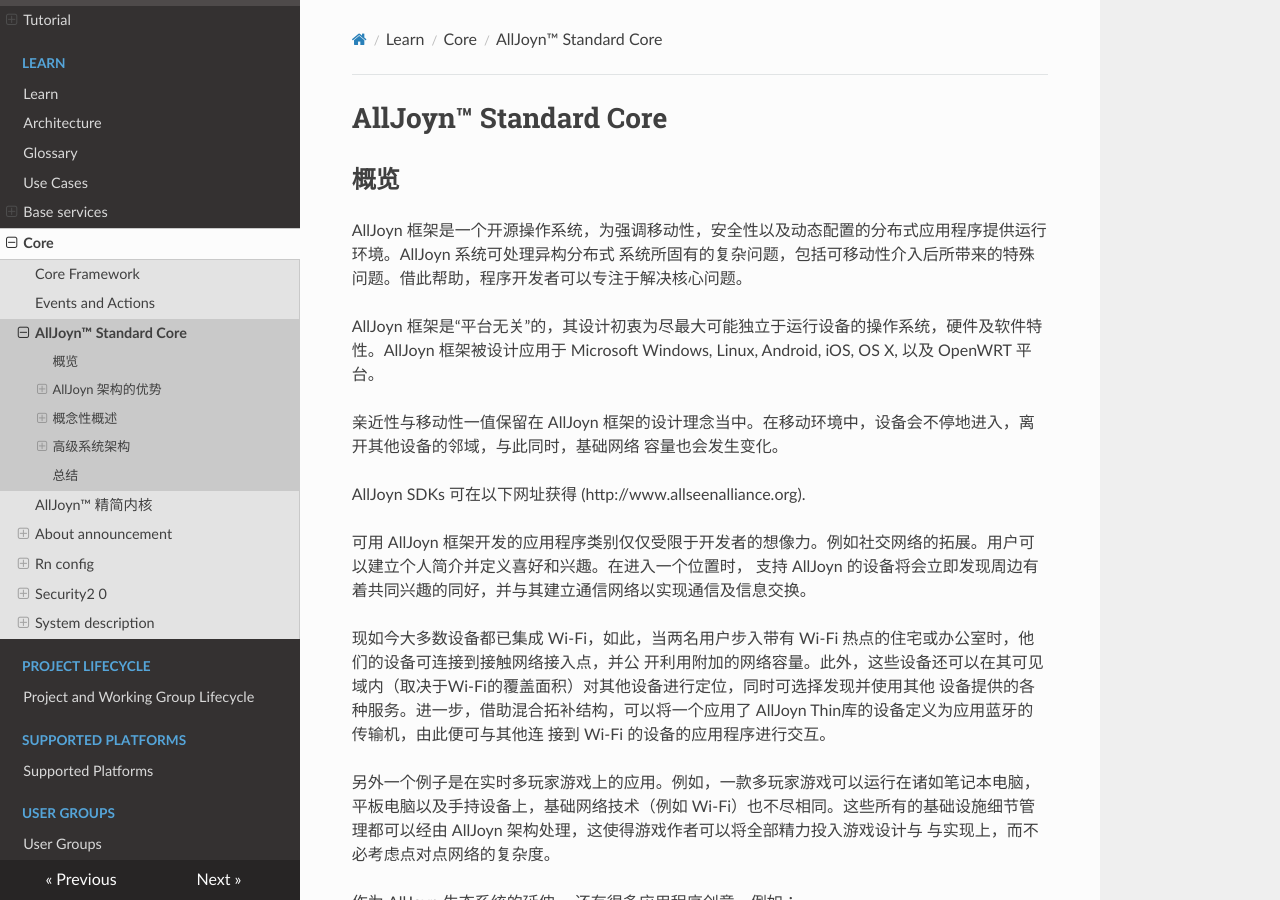
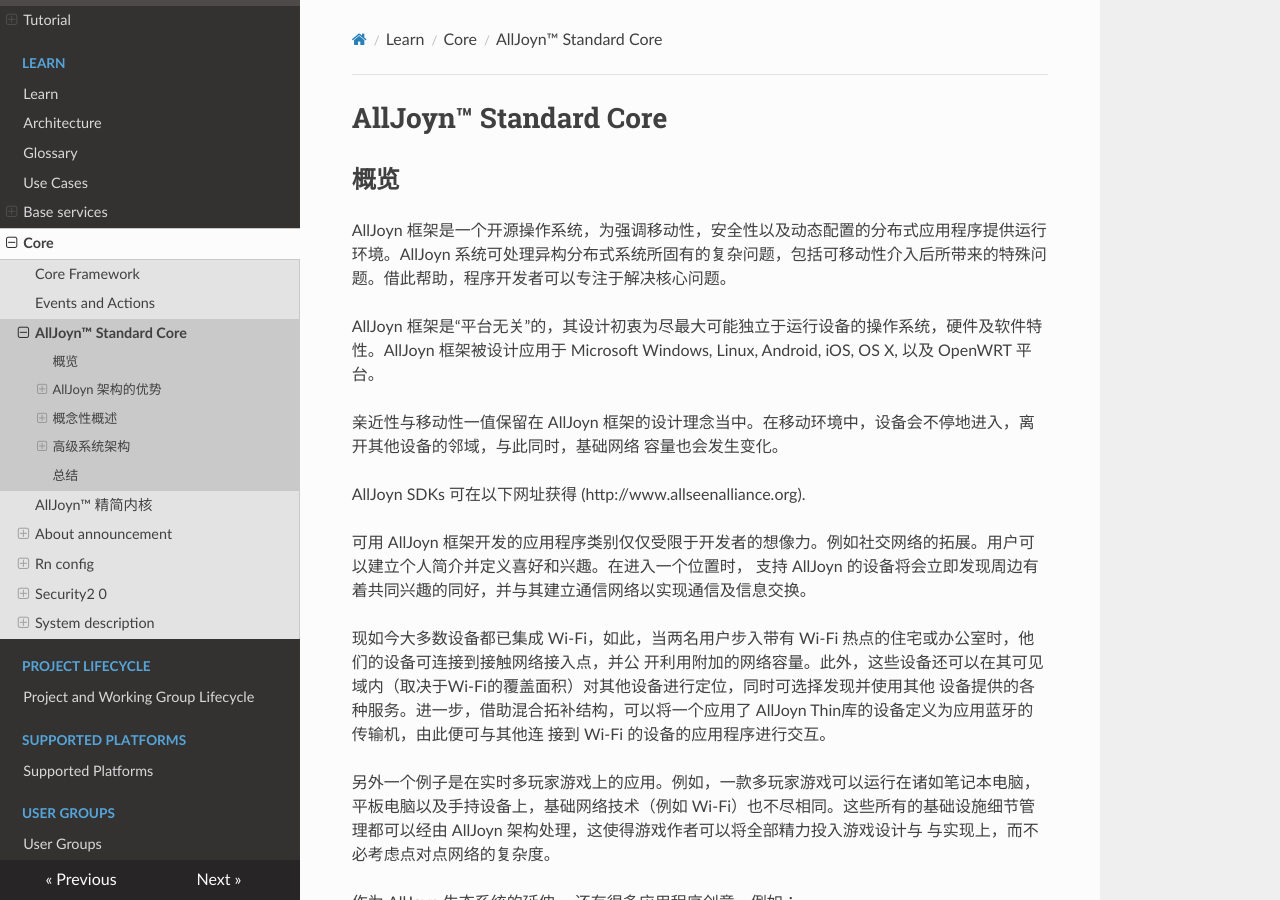
Before and after one commit to smart-conn/alljoyn-zh, an MkDocs documentation site: the page built from docs/learn/core/standard-core.md, in a window 1280 px wide and 900 px high. Built offline with MkDocs 1.6.1, drawn with Linux system fonts in a browser that asks for light colours; nearby versions of some CDN libraries.

```diff
--- a/docs/learn/core/standard-core.md
+++ b/docs/learn/core/standard-core.md
@@ -1,7 +1,7 @@
 # AllJoyn&trade; Standard Core
 
 ## 概览
-AllJoyn 框架是一个开源操作系统，为强调移动性，安全性以及动态配置的分布式应用程序提供运行环境。AllJoyn 系统可处理异构分布式 系统所固有的复杂问题，包括可移动性介入后所带来的特殊问题。借此帮助，程序开发者可以专注于解决核心问题。
+AllJoyn 框架是一个开源操作系统，为强调移动性，安全性以及动态配置的分布式应用程序提供运行环境。AllJoyn 系统可处理异构分布式系统所固有的复杂问题，包括可移动性介入后所带来的特殊问题。借此帮助，程序开发者可以专注于解决核心问题。
 
 AllJoyn 框架是“平台无关”的，其设计初衷为尽最大可能独立于运行设备的操作系统，硬件及软件特性。AllJoyn 框架被设计应用于 Microsoft Windows, Linux, Android, iOS, OS X, 以及 OpenWRT 平台。
 
```
